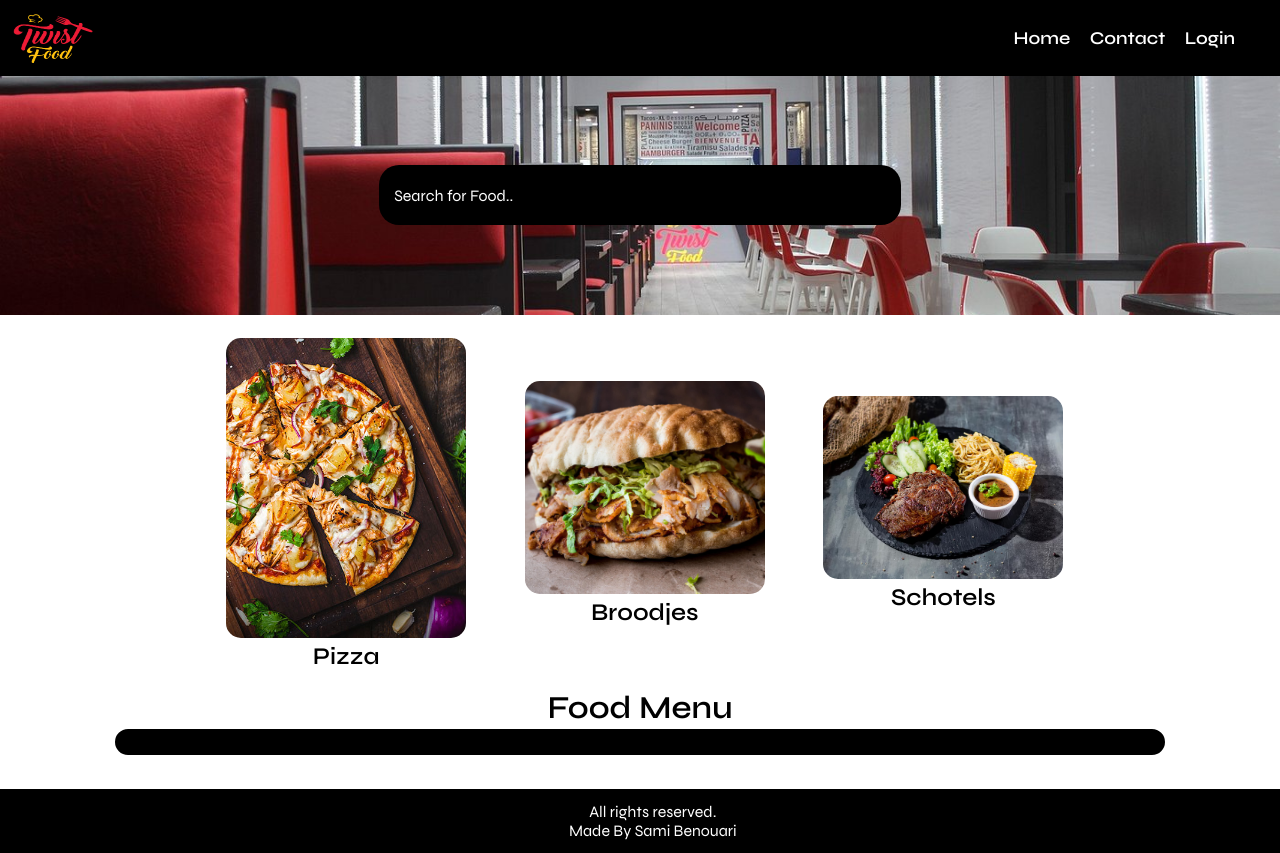
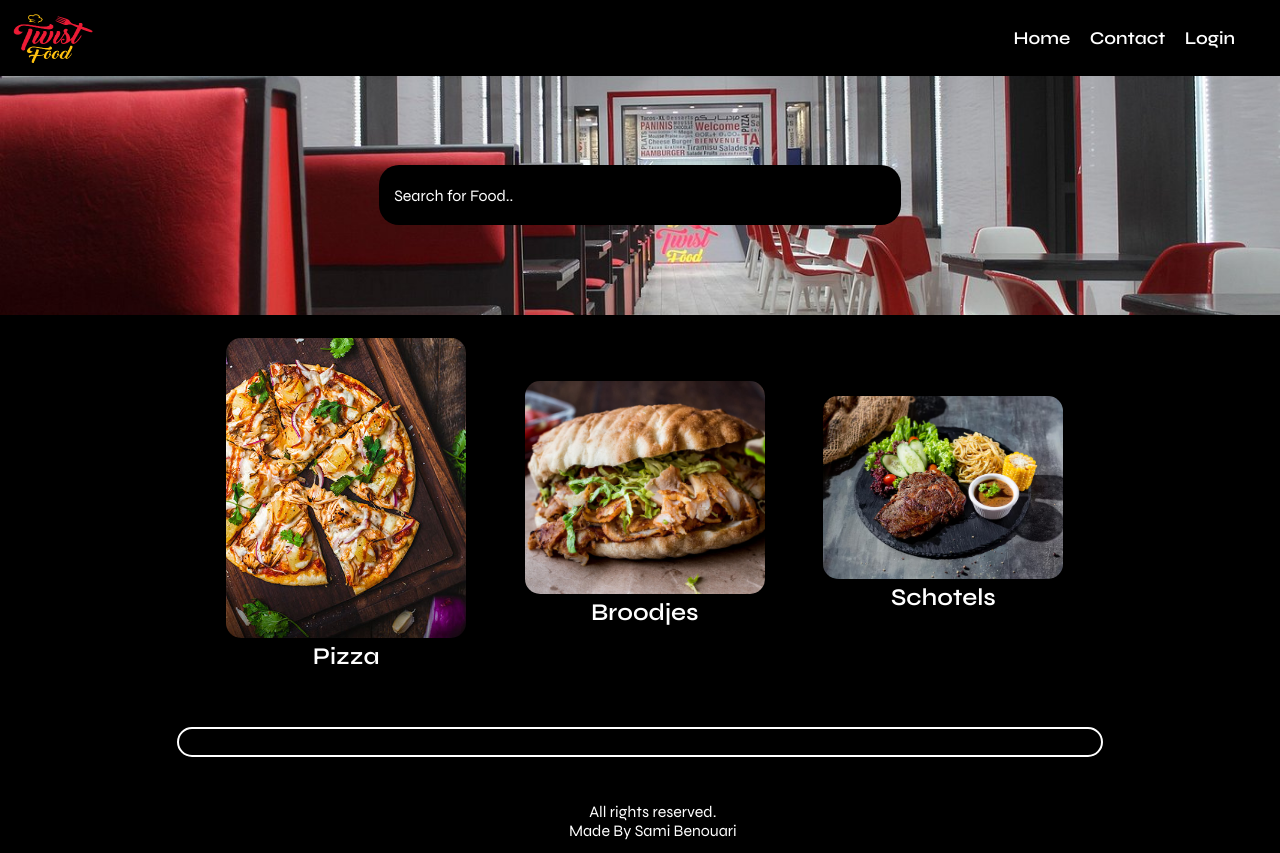
Before and after one commit to Sami024/WebApp, a PHP site: page / in a window 1280 px wide. Run offline with PHP 8.4, Linux system fonts and the light colour scheme; data that the repository does not hold is empty.

Commit message:
Update V3.8.2

```diff
--- a/html/css/style.css
+++ b/html/css/style.css
@@ -16,6 +16,7 @@ body {
   min-height: 100%;
   padding-bottom: 6rem;
   box-sizing: inherit;
+  background-color: black;
 }
 .container {
   width: 100%;
@@ -125,7 +126,7 @@ form {
   justify-content: space-around;
   align-items: center;
   border-radius: 20px;
-  background-color: white;
+  background-color: black;
 }
 .categories {
   padding: 0;
@@ -167,7 +168,7 @@ h2 {
 }
 h3 {
   font-size: 1.5rem;
-  color: black;
+  color: white;
 }
 
 /* CSS for Food Menu */
@@ -189,7 +190,7 @@ h3 {
   color: black;
 }
 h4 {
-  color: black;
+  color: white
   font-size: 1.2rem;
   margin-top: 10px;
   font-weight: bold;
@@ -208,9 +209,9 @@ h5 {
   text-align: left;
 }
 .container3 {
-  width: 80%;
+  width: 70%;
   padding: 1%;
-  /* height: auto; */
+
   border: 2px solid white;
   gap: 5px;
   display: flex;
@@ -297,7 +298,7 @@ h5 {
   .box-3 {
     width: 100%;
     margin: 4% auto;
-    background-color: gray;
+    background-color: transparent;
   }
 
   .food-menu {
--- a/html/inlog.php
+++ b/html/inlog.php
@@ -43,7 +43,7 @@
 <html>
 <head>
     <title>Login</title>
-    <link:css href="css/inlog.css">
+    <link rel="stylesheet" href="css/inlog.css">
 </head>
 <body>
 <h2>Login Admin & User</h2>
```
Also changed, not shown: html/contact.php (+4 -5 lines), html/pizza.php (+5 -4 lines), html/style.css (deleted).
